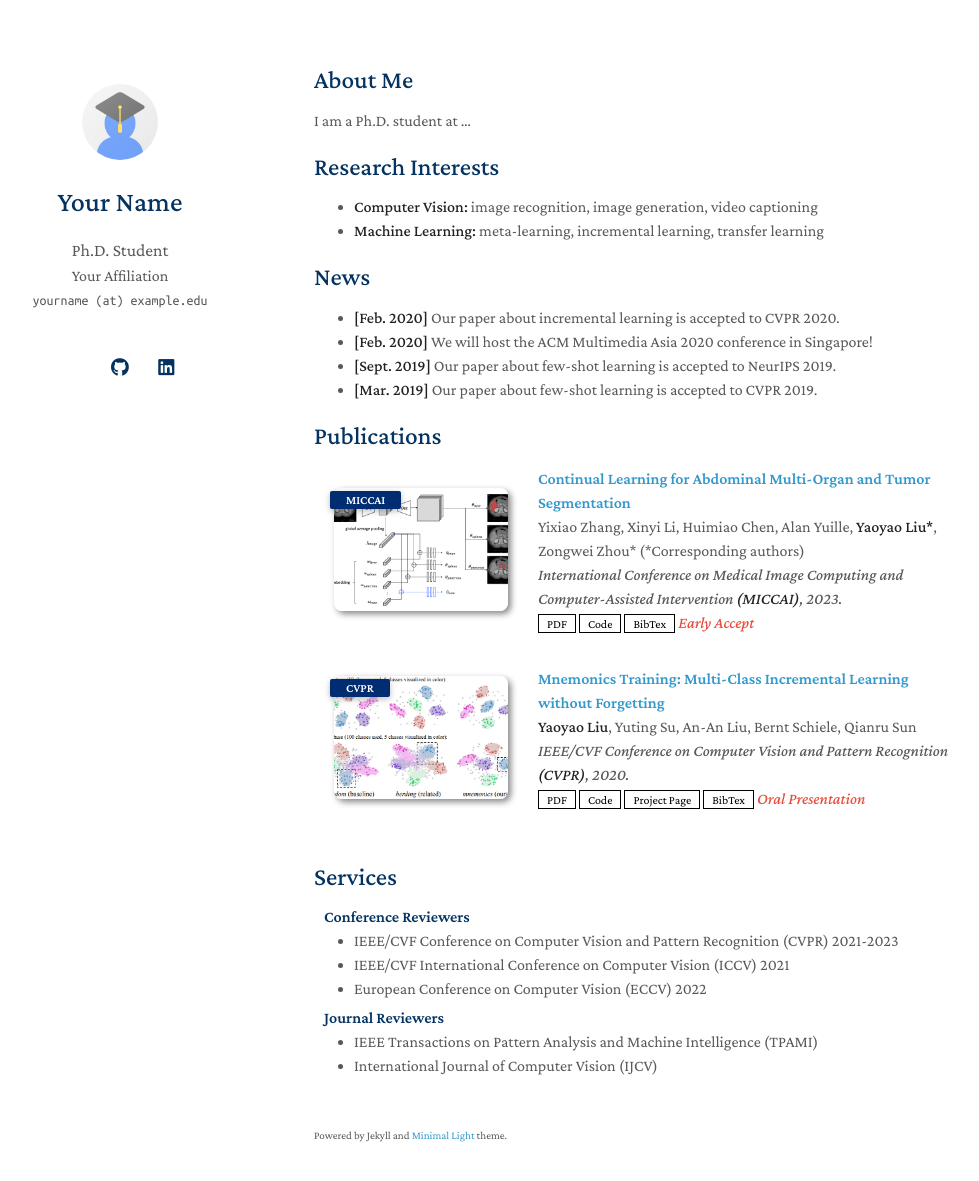
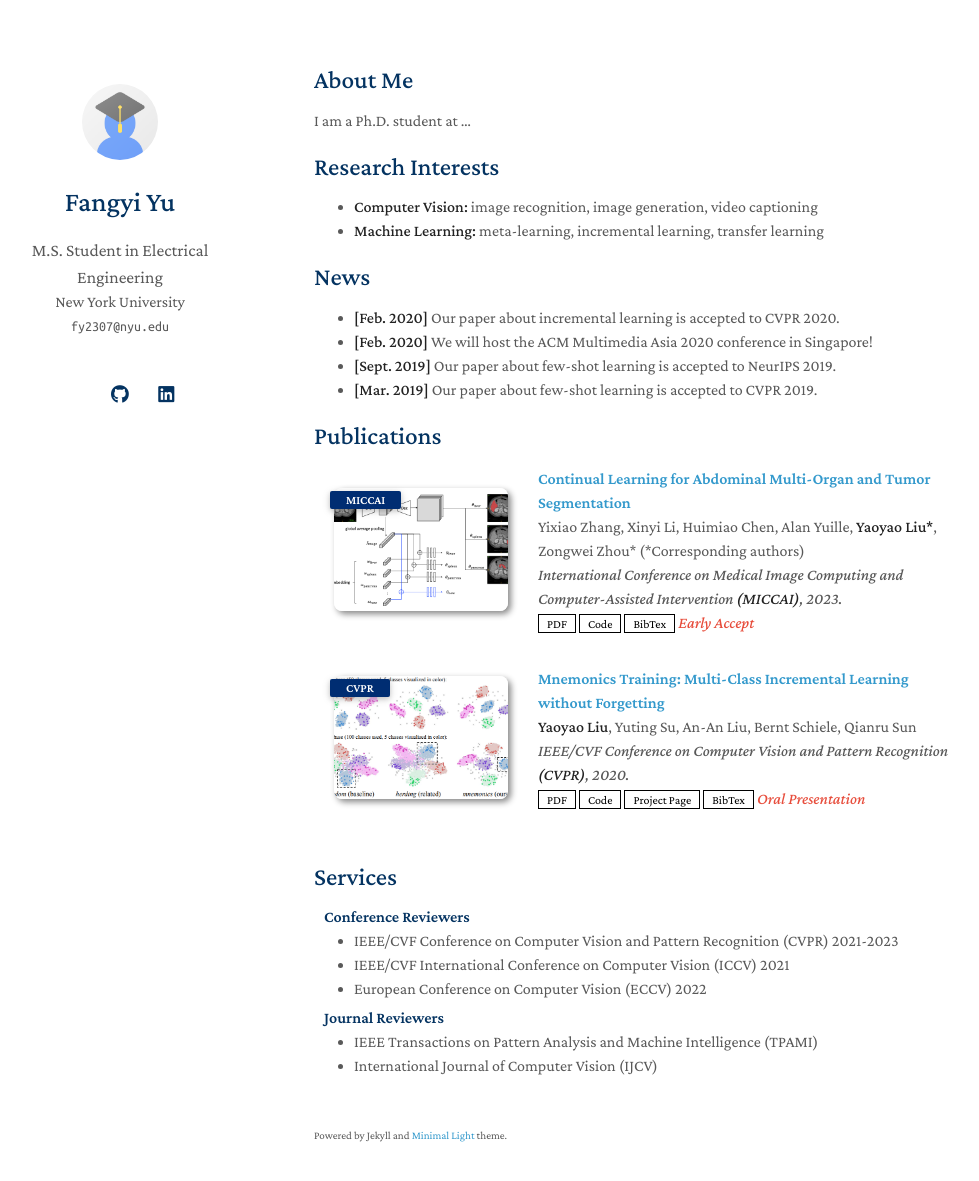
Before and after one commit to fangyiyu02/fangyiyu02.github.io, a Jekyll site: the page built from index.md, in a window 1280 px wide and 1216 px high. Shown: the top 1181 px of the window, without its empty margins (156-1135 px from the left). Built offline with Jekyll 4.4.1, drawn with Linux system fonts in a browser that asks for light colours; a style sheet for code colours, icons or effects is not loaded; our own code applies the rules of GitHub Pages for plain Markdown files.

Commit message:
Update _config.yml

```diff
--- a/_config.yml
+++ b/_config.yml
@@ -1,14 +1,14 @@
 # Basic Information
-title: Your Name
-position: Ph.D. Student
-affiliation: Your Affiliation
-email: yourname (at) example.edu
+title: Fangyi Yu
+position: M.S. Student in Electrical Engineering
+affiliation: New York University
+email: fy2307@nyu.edu
 
 # Search Engine Optimization (SEO)
 # The following information is used to improve the website traffic from search engines, e.g., Google.
 keywords: minimal light
 description: The Minimal Light is a simple and elegant jekyll theme for academic personal homepage.
-canonical: https://minimal-light-theme.yliu.me/
+canonical: https://fangyiyu02.github.io/
 
 # Links
 # If you don't need one of them, you may delete the corresponding line.
```
